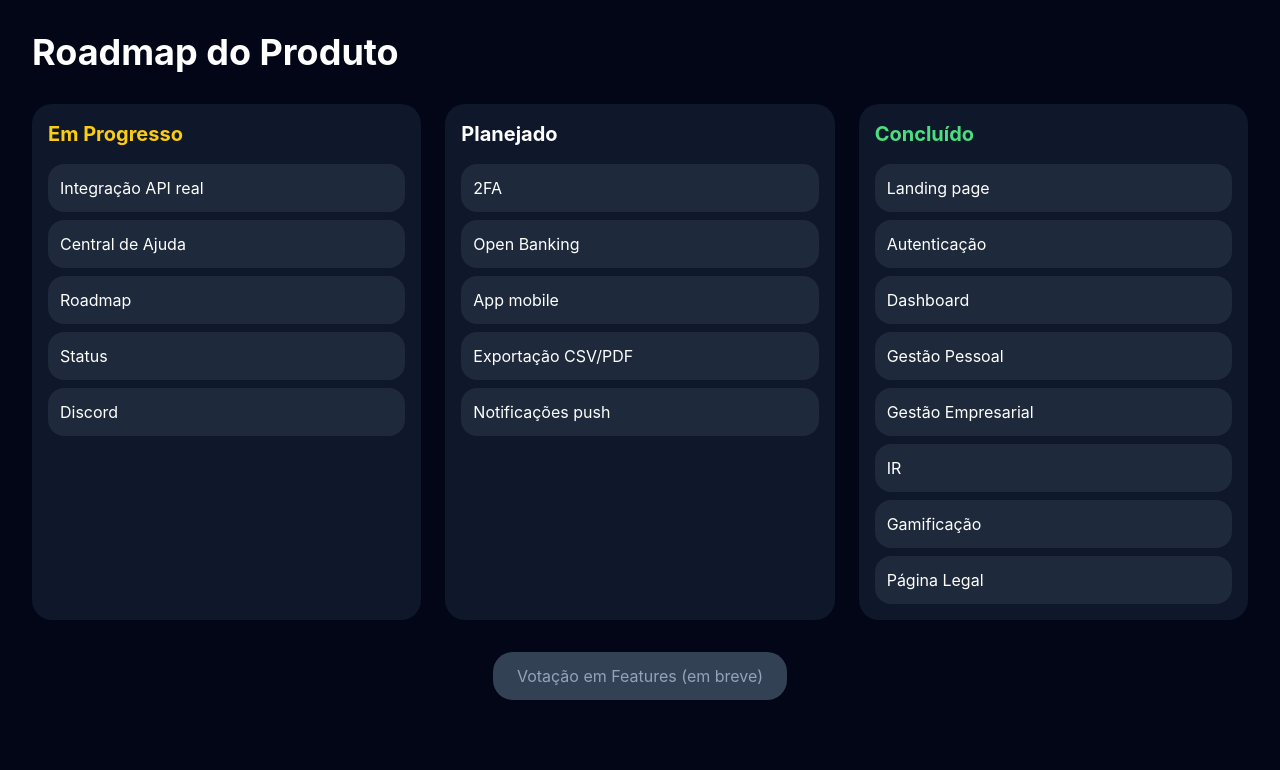
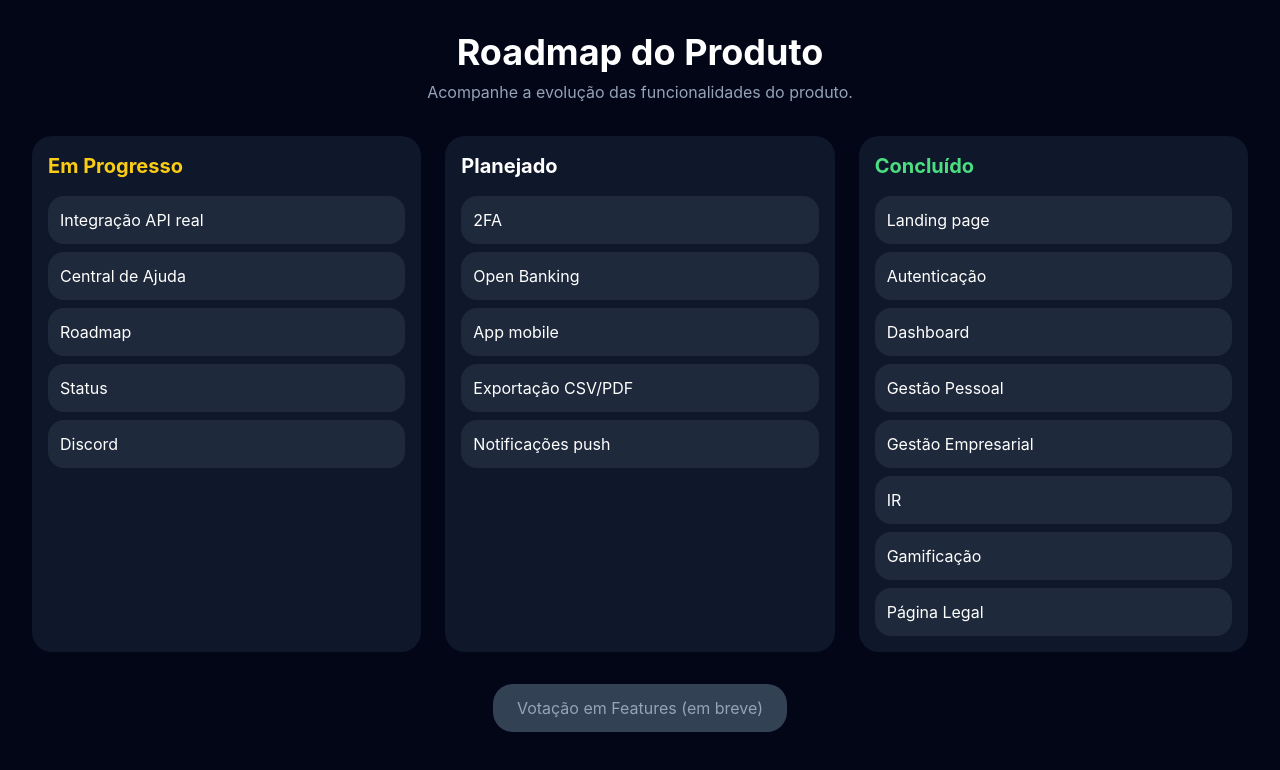
Before and after one commit to juninhos-comunidade/Cifrinho, a Next.js app in the folder apps/web/: page /roadmap in a window 1280 px wide. Shown: the top 770 px of the page. Built offline with nearby package versions, Linux system fonts and the light colour scheme.

Commit message:
style: melhora cabeçalho da página roadmap

```diff
--- a/apps/web/src/app/roadmap/page.tsx
+++ b/apps/web/src/app/roadmap/page.tsx
@@ -29,9 +29,13 @@ export default function RoadmapPage() {
   return (
 
 <main className="min-h-screen bg-slate-950 text-white p-8">
-  <h1 className="text-4xl font-bold mb-8">
-    Roadmap do Produto
-  </h1>
+  <h1 className="text-4xl font-bold text-center mb-2">
+  Roadmap do Produto
+</h1>
+
+<p className="text-slate-400 text-center mb-8">
+  Acompanhe a evolução das funcionalidades do produto.
+</p>
 
   <div className="grid md:grid-cols-3 gap-6">
 
```
